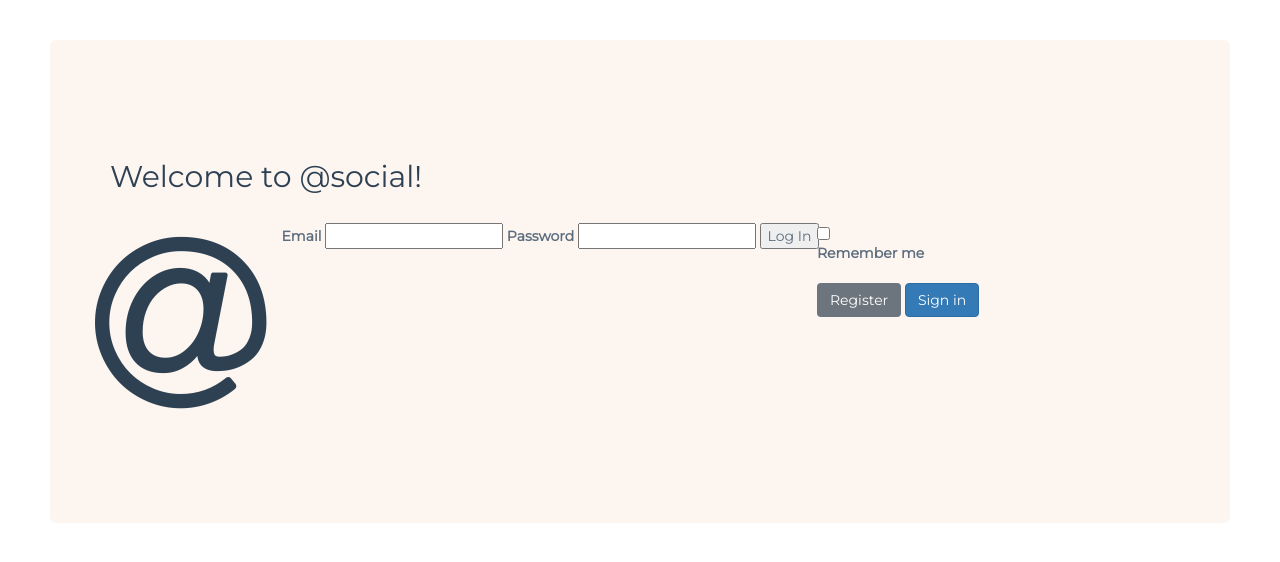
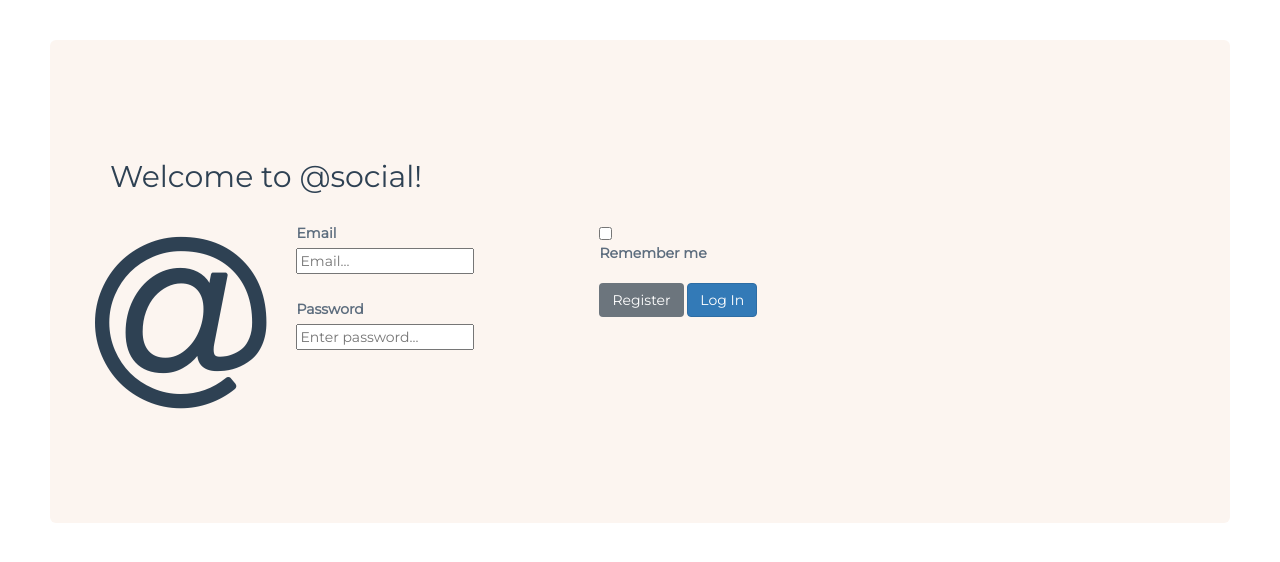
Before and after one commit to DAT250GRUPPEN/social, a Flask app: page / in a window 1280 px wide. Shown: the top 562 px of the page. Run offline with Flask 2, Linux system fonts and the light colour scheme; parts of the project's set-up code (start-up, migrations or seed data) failed here and were passed over; some libraries are stand-ins or nearby versions.

Commit message:
Login fix :)

```diff
--- a/atsocial/templates/login.html
+++ b/atsocial/templates/login.html
@@ -103,20 +103,31 @@
                     </div>
 
             <form aria-hidden="true"> <!--Hva skal siden gjøre etter "submit"?-->
+                    {% block content %}
+                    <form method="POST">
                         <div class="form-group row">
                             <div class="col-md-12 mb-3">
-                            {% block content %}
-                                <form method="POST">
                                 {# This hidden_tag is a CSRF security feature. #}
                                 {{ form.hidden_tag() }}
-                                {{ form.email.label }} {{ form.email() }}
-                                {{ form.password.label }} {{ form.password() }}
-                                {{ form.submit() }}
-                                </form>
-                                {% endblock %}
+                                <div class="col-sm-10">
+                                {{ form.email.label }}
+                                </div>
+                                <div class="col-sm-10">
+                                {{ form.email(placeholder="Email...") }}
                                 </div>
                             </div>
                         </div>
+                        <div class="form-group row">
+                            <div class="col-md-12 mb-3">
+                                <div class="col-sm-10">
+                                {{ form.password.label }}
+                                </div>
+                                <div class="col-sm-10">
+                                {{ form.password(placeholder="Enter password...") }}
+                                </div>
+                            </div>
+                        </div>
+                    </form>
 
 
                         <!--<div class="form-group row"> -->
@@ -124,12 +135,20 @@
                         <div class="col-md-12 mb-3">
                         </div>
                     </div>
+
+
+
+
                     <div class="form-group row">  <!-- DENNE ER OK... SÅ DE ER NOE NEDENFOR SOM KLIKKER...-->
                         <div class="col-md-12 mb-3">
                             <div class="form-check">
                                 <input class="form-check-input" type="checkbox" id="gridCheck1">
                                 <label class="form-check-label" for="gridCheck1"><br> Remember me</label>
                         <br><br>
+
+
+
+
 
                             <div class="form-group row">
                                 <!--<div class="form-group  row"> -->
@@ -138,8 +157,8 @@
                                 <button type="button" class="btn btn-secondary" data-toggle="modal" data-target="#exampleModal" data-whatever="register">Register</button> -->
 
                                 <button type="button" class="btn btn-secondary" data-toggle="modal" data-target="#registrationModa" data-whatever="registration" >Register</button>
-                                <button type="submit" class="btn btn-primary" data-toggle="modal" data-target="#duerloggetinn" >Sign in</button>
-
+                                {{ form.submit(class="btn btn-primary") }}
+                                {% endblock %}
 
 
                             </div>
```
Also changed, not shown: 1 other file. Lines whose indentation alone changed are shown as unchanged.
